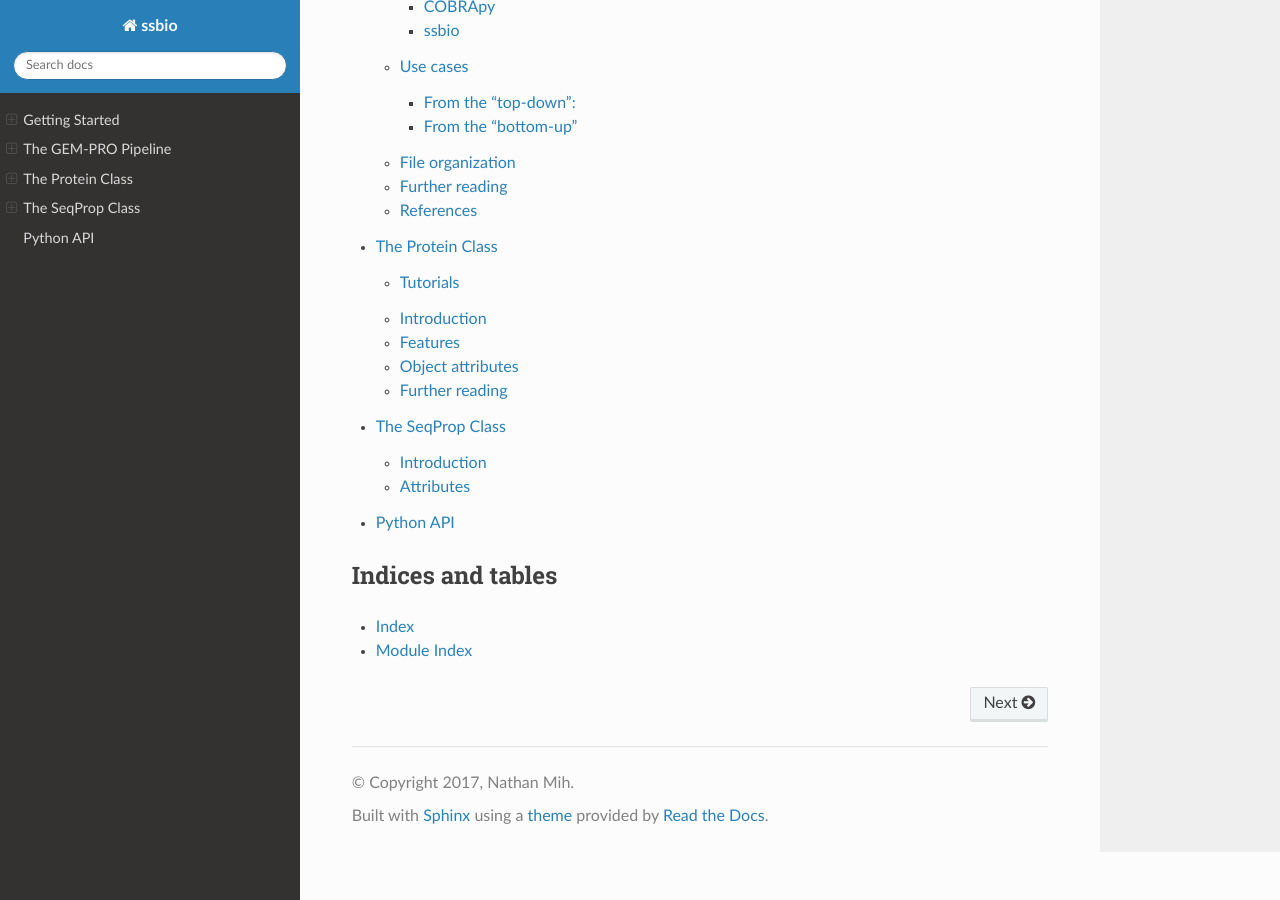
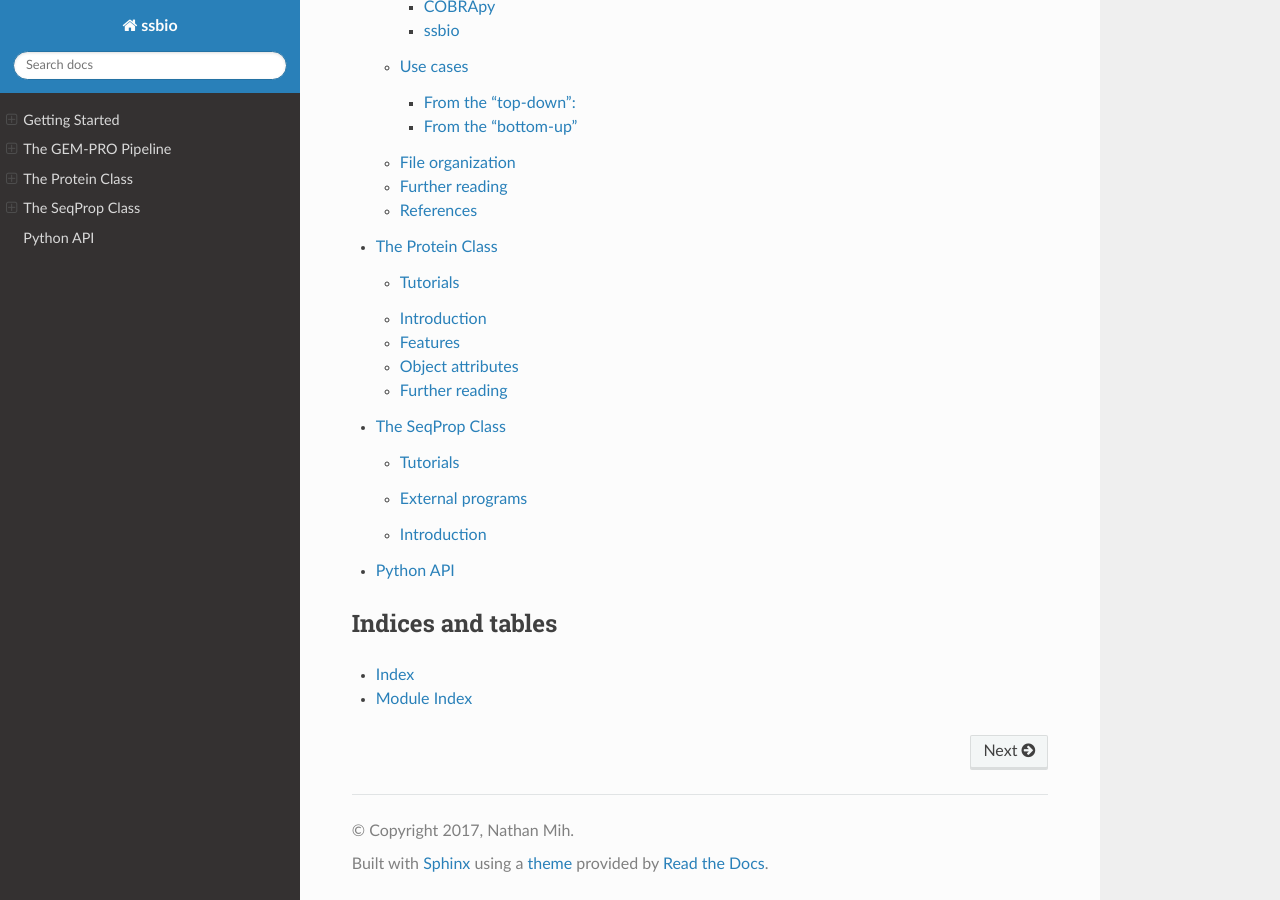
Before and after one commit to SBRG/ssbio, a Sphinx documentation site: the page built from docs/index.rst, in a window 1280 px wide and 900 px high, scrolled down 2093 px. Built offline with Sphinx 7.4.7 and the Read the Docs theme 2.0.0, drawn with Linux system fonts in a browser that asks for light colours; pages that are not in the unit, such as notebooks, are missing from menus.

Commit message:
Documentation updates

```diff
--- a/docs/index.rst
+++ b/docs/index.rst
@@ -13,7 +13,6 @@ Table of Contents
    protein
    .. structure
    sequence
-   amylpred
    python_api
 
 
--- a/docs/sequence.rst
+++ b/docs/sequence.rst
@@ -4,10 +4,26 @@
 The SeqProp Class
 *******************
 
+
+Tutorials
+=========
+
+.. toctree::
+   :glob:
+   :maxdepth: 1
+
+   notebooks/SeqProp*
+
+
+External programs
+=================
+.. toctree::
+   :glob:
+   :maxdepth: 1
+
+   amylpred
+
+
 Introduction
 ============
 This section will give an overview of the methods that can be executed for a single protein sequence.
-
-
-Attributes
-==========
```
Also changed, not shown: docs/structure.rst (+12 -0 lines).
